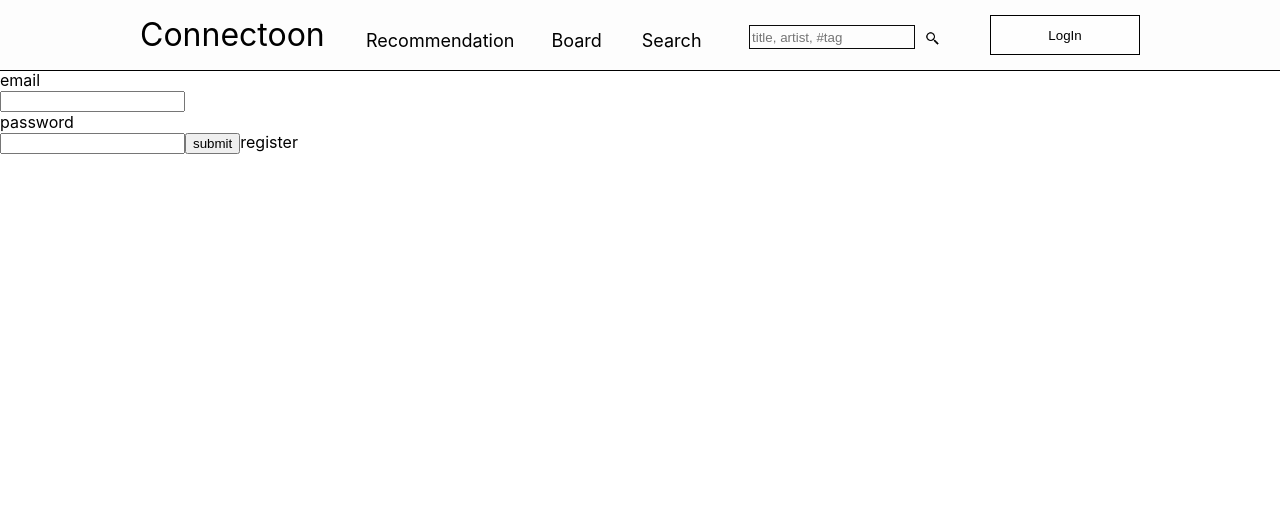
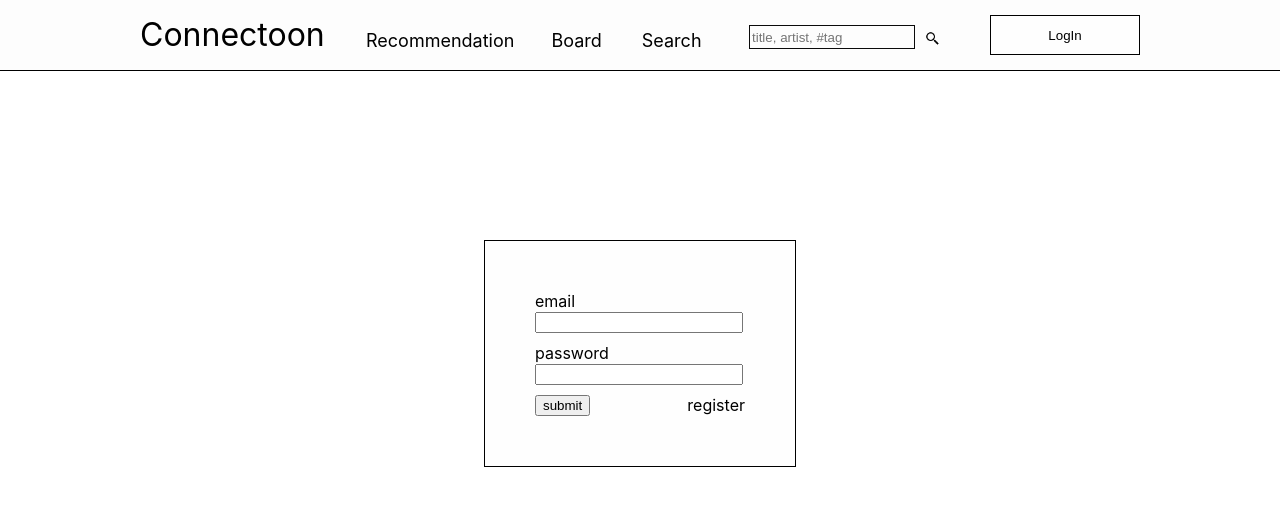
Before and after one commit to swsnu/swpp2021-team10, a React (Create React App) app in the folder frontend/connectoon/: page /login in a window 1280 px wide. Shown: the top 506 px of the page. Built offline with nearby package versions, Linux system fonts and the light colour scheme; no server answers.

Commit message:
Add css to Login Page

```diff
--- /dev/null
+++ b/frontend/connectoon/src/Containers/Login/Login.css
@@ -0,0 +1,29 @@
+.login-page {
+    position: absolute;
+    left: 50%;
+    transform: translateX(-50%);
+    background-color: #fefefe;
+    border: 1px solid black;
+    top: 30%;
+    padding: 50px;
+}
+
+#login-email-input {
+    width: 200px;
+    margin-bottom: 10px;
+}
+
+#login-password-input {
+    width: 200px;
+    margin-bottom: 10px;
+}
+
+.login-button-div {
+    width: 210px;
+    display: flex;
+}
+
+#login-register-link {
+    text-align: right;
+    flex-grow: 1;
+}
--- a/frontend/connectoon/src/Containers/Login/Login.js
+++ b/frontend/connectoon/src/Containers/Login/Login.js
@@ -2,6 +2,8 @@ import React, { Component } from 'react';
 import { connect } from 'react-redux';
 import { Link } from 'react-router-dom';
 import { Redirect } from 'react-router';
+
+import './Login.css';
 
 import * as actionCreators from '../../store/actions/index';
 
@@ -36,8 +38,11 @@ class Login extends Component {
           <div id="password-label-text">password</div>
           <input id="login-password-input" type="password" value={this.state.password} onChange={(event) => this.setState({ password: event.target.value })} />
         </label>
-        <button id="login-submit-button" type="button" onClick={() => this.onClickSubmit()}>submit</button>
-        <Link id="login-register-link" to="/register">register</Link>
+        <div className="login-button-div">
+          <button id="login-submit-button" type="button" onClick={() => this.onClickSubmit()}>submit</button>
+          <br />
+          <Link id="login-register-link" to="/register">register</Link>
+        </div>
       </div>
     );
   }
```
